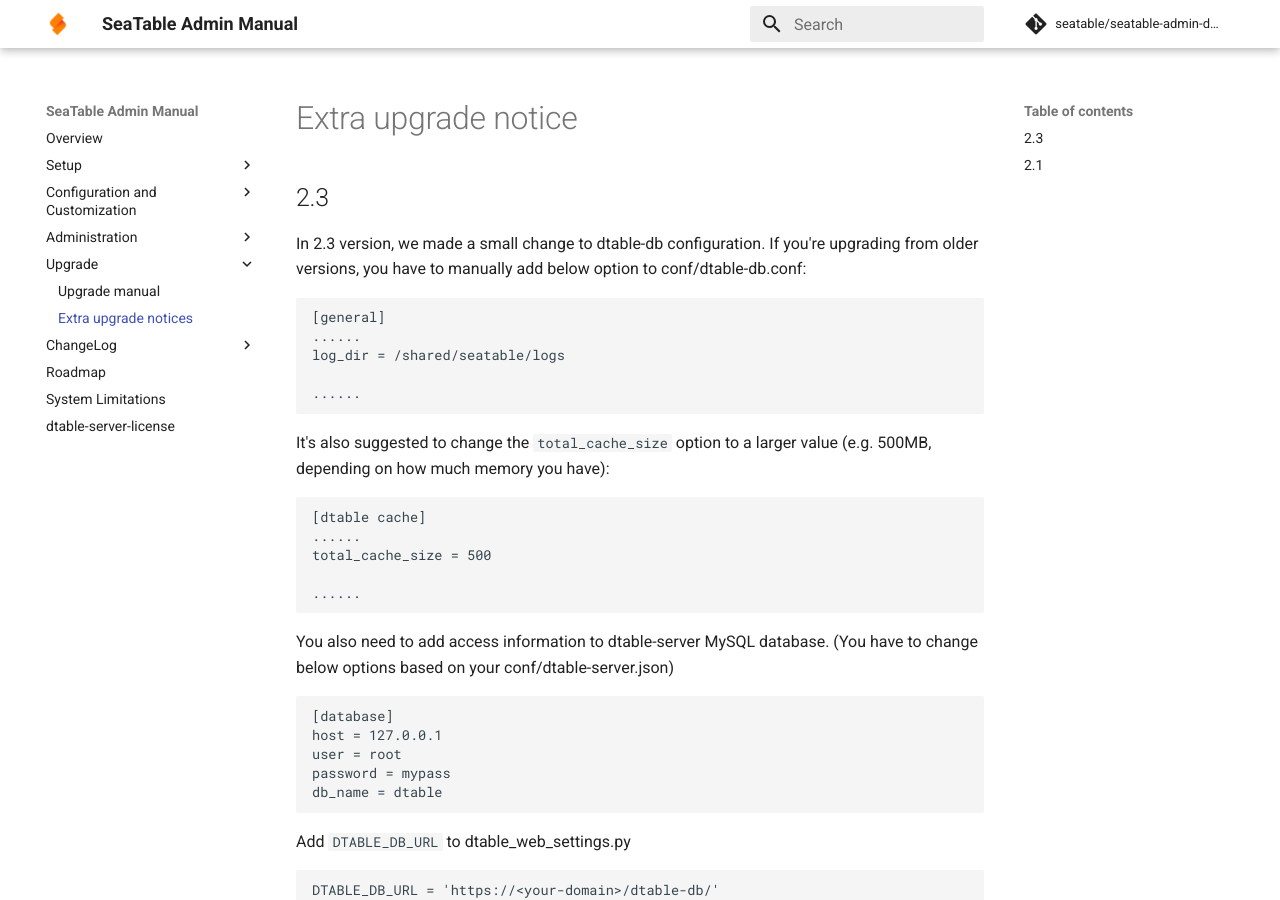
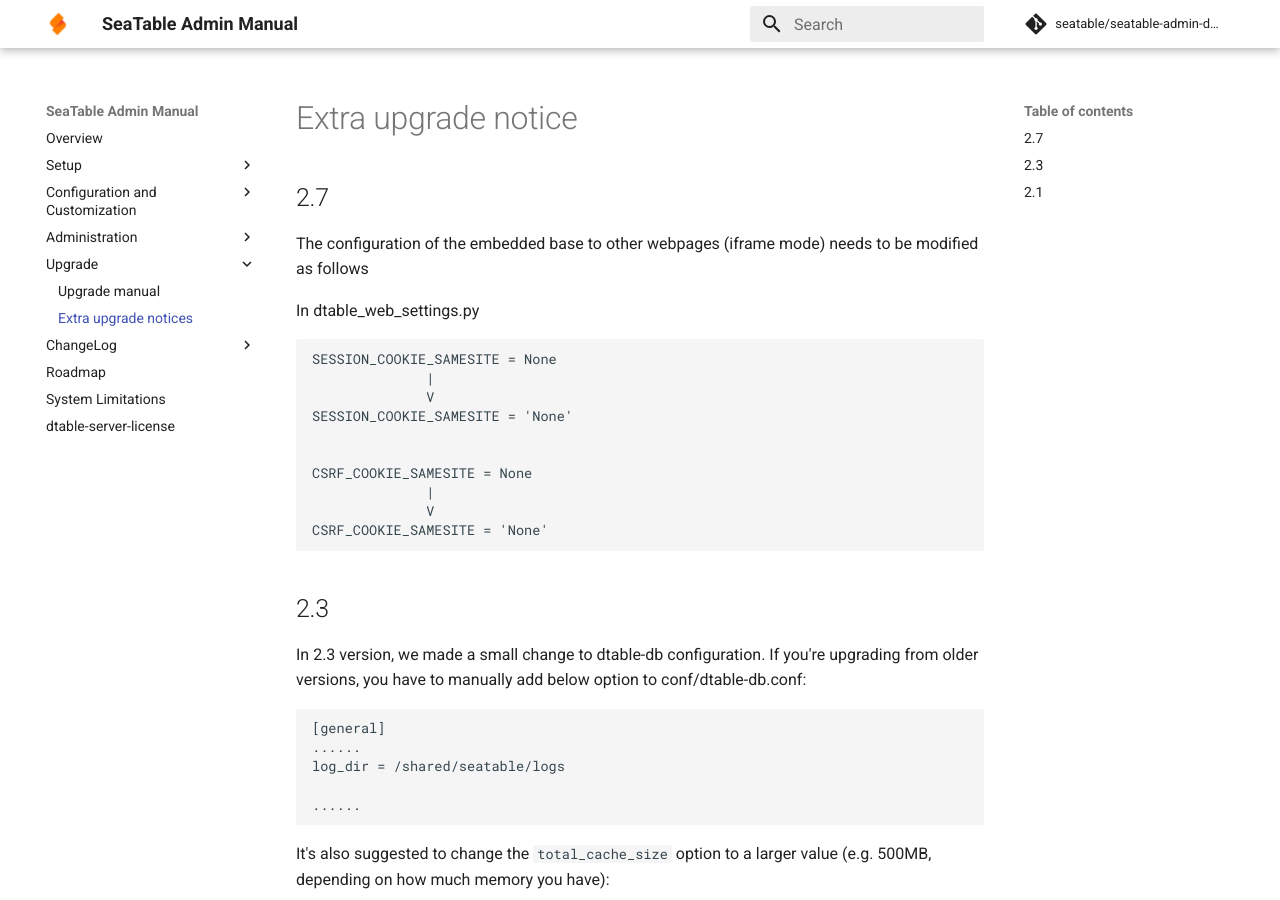
Before and after one commit to seatable/seatable-admin-docs, an MkDocs documentation site: the page built from manual/upgrade/extra-upgrade-notice.md, in a window 1280 px wide and 900 px high. Built offline with MkDocs 1.6.1 and Material for MkDocs 9.7.7, drawn with Linux system fonts in a browser that asks for light colours; comment, search, counter and statistics services are not loaded.

Commit message:
update extra upgrade notice

````diff
--- a/manual/upgrade/extra-upgrade-notice.md
+++ b/manual/upgrade/extra-upgrade-notice.md
@@ -1,4 +1,24 @@
 # Extra upgrade notice
+
+## 2.7
+
+The configuration of the embedded base to other webpages (iframe mode) needs to be modified as follows
+
+In dtable_web_settings.py
+
+```
+SESSION_COOKIE_SAMESITE = None
+              |
+              V
+SESSION_COOKIE_SAMESITE = 'None'
+
+
+CSRF_COOKIE_SAMESITE = None
+              |
+              V
+CSRF_COOKIE_SAMESITE = 'None'
+
+```
 
 ## 2.3
 
--- a/mkdocs.yml
+++ b/mkdocs.yml
@@ -70,7 +70,6 @@
     - Templates and manual: config/templates_and_manual.md
     - Email sending: config/sending_email.md
     - Custom CSS: config/custom_css.md
-    - Base export max size: config/dtable_export_max_size.md
     - Enterprise:
       - Roles and Permissions: config/enterprise/roles_permissions.md
       - LDAP: config/enterprise/ldap.md
````
Also changed, not shown: manual/config/dtable_export_max_size.md (deleted, +0 -7 lines).
